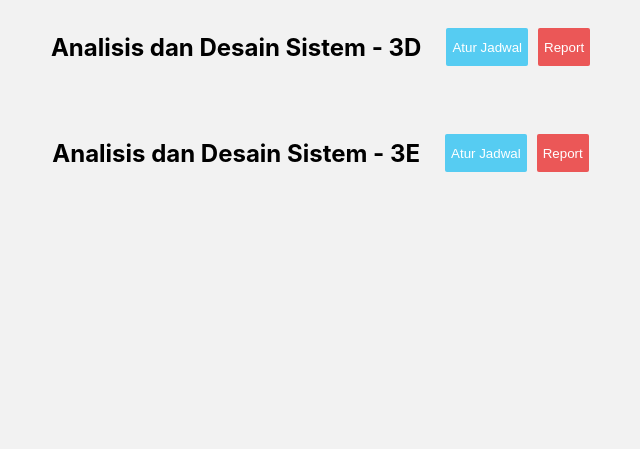
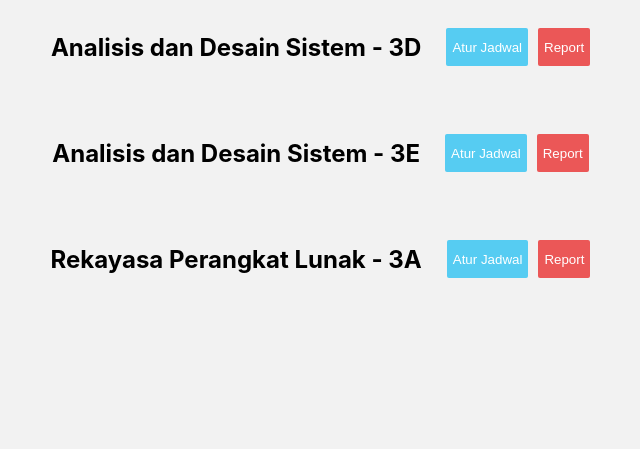
Before and after one commit to nbee7/Assente, a PHP site: page /assente/dosen/index.php in a window 1280 px wide. Shown: the part 1065-1514 px from the top of the page, without its empty margins (327-967 px from the left). Run offline with PHP 8.4, Linux system fonts and the light colour scheme; the visitor is signed in with stand-in values (Sample User, id 1).

Commit message:
menambah kelas rpl di kelas anda
cuma test doang ini

```diff
--- a/dosen/index.php
+++ b/dosen/index.php
@@ -249,6 +249,12 @@ include('header.php');
           <button type="submit" class="report" name="report" id="report">Report</button>
           </div>
 
+          <div class="matkul">
+          <p class="matkul1">Rekayasa Perangkat Lunak - 3A</p>
+          <button type="submit" class="atur_jadwal" name="atur_jadwal" id="atur_jadwal">Atur Jadwal</button>
+          <button type="submit" class="report" name="report" id="report">Report</button>
+          </div>
+
       </div>
   </div>
 
```
